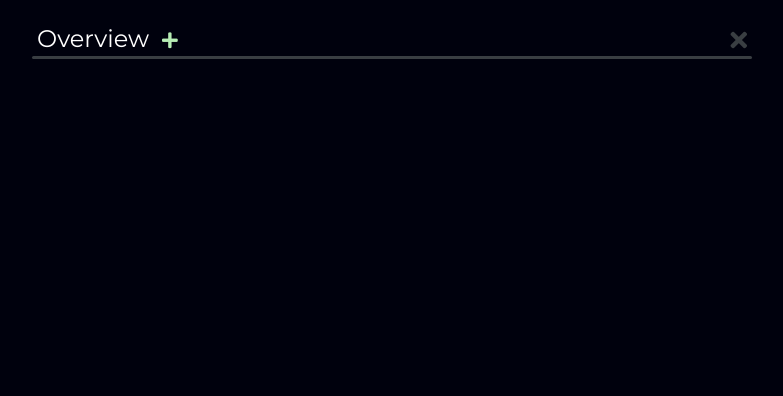
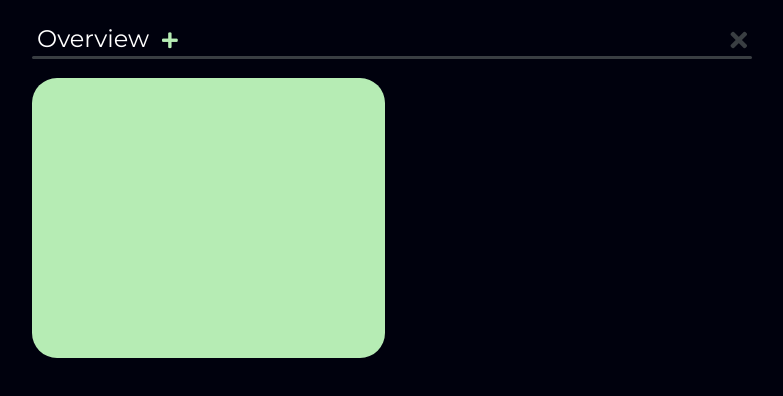
Before and after one commit to Nickolas-Hernandez/Stock-watcher, a website: page index.html in a window 1280 px wide. Shown: the whole page, without its empty margins (248-1031 px from the left). Drawn offline with Linux system fonts and the light colour scheme.

Commit message:
added container for stats and gave it a nice background color. #2

```diff
--- a/css/styles.css
+++ b/css/styles.css
@@ -158,6 +158,20 @@ i.fa-pen {
   color: #b6ecb4;
 }
 
+.stock-stats-section {
+  padding-top: 1.2rem;
+}
+
+.stock-stats-container {
+  width: 100%;
+  height: 280px;
+  border-radius: 25px;
+}
+
+.positive-background {
+  background-color: #b6ecb4;
+}
+
 .hidden {
   display: none;
 }
--- a/index.html
+++ b/index.html
@@ -56,7 +56,9 @@
         <span class="full-bar column-full"></span>
       </section>
       <section class="stock-stats-section column-half">
+        <div class="stock-stats-container positive-background">
 
+        </div>
       </section>
     </div>
   </main>
```
